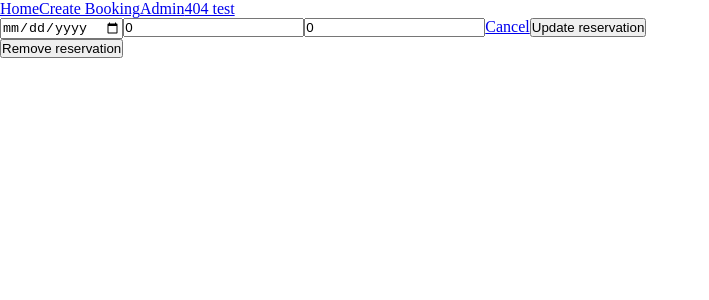
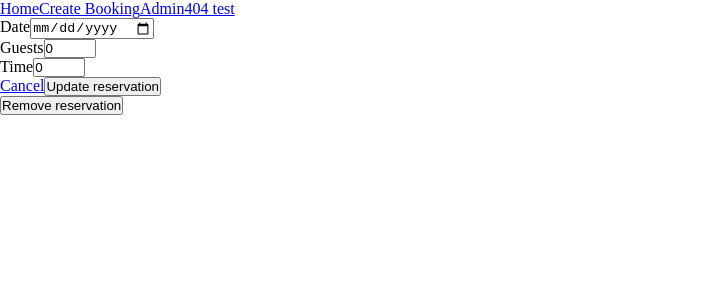
Before and after one commit to ViggoOhlsson/project-restaurant, a React (Create React App) app: page /edit-booking/1 in a window 1280 px wide. Shown: the top 300 px of the page, without its empty margins (0-709 px from the left). Built offline with nearby package versions, Linux system fonts and the light colour scheme; no server answers; a web font is replaced by a local one.

Commit message:
Specified form values

```diff
--- a/src/components/pages/AdminEdit.tsx
+++ b/src/components/pages/AdminEdit.tsx
@@ -124,8 +124,13 @@ export function AdminEdit() {
   }
 
   return (
-    <>
-      <form onSubmit={handleSave}>
+    <main className="admin-edit">
+      <form
+        className="error-page__section error-page__section--form"
+        onSubmit={handleSave}
+      >
+        <div className="form__date">
+          <label htmlFor="date">Date</label>
           <input
             type="date"
             name="date"
@@ -133,22 +138,35 @@ export function AdminEdit() {
             onChange={handleChange}
             placeholder="Date"
           />
+        </div>
+        <div className="form__guests">
+          <label htmlFor="guests">Guests</label>
           <input
-          type="text"
+            type="number"
             name="guests"
+            min="1" max="90"
             value={editing.guests}
             onChange={handleChange}
             placeholder="Guests"
           />
+        </div>
+        <div className="form__time">
+          <label htmlFor="time">Time</label>
           <input
             type="number"
             name="time"
+            step="3"
+            min="18"
+            max="21"
             value={editing.time}
             onChange={handleChange}
             placeholder="Time"
           />
+        </div>
+        <div className="form__buttons">
         <Link to={"/admin"}>Cancel</Link>
         <button>Update reservation</button>
+        </div>
       </form>
       <button
         onClick={() => {
@@ -157,6 +175,6 @@ export function AdminEdit() {
       >
         Remove reservation
       </button>
-    </>
+    </main>
   );
 }
```
Lines whose indentation alone changed are shown as unchanged.
